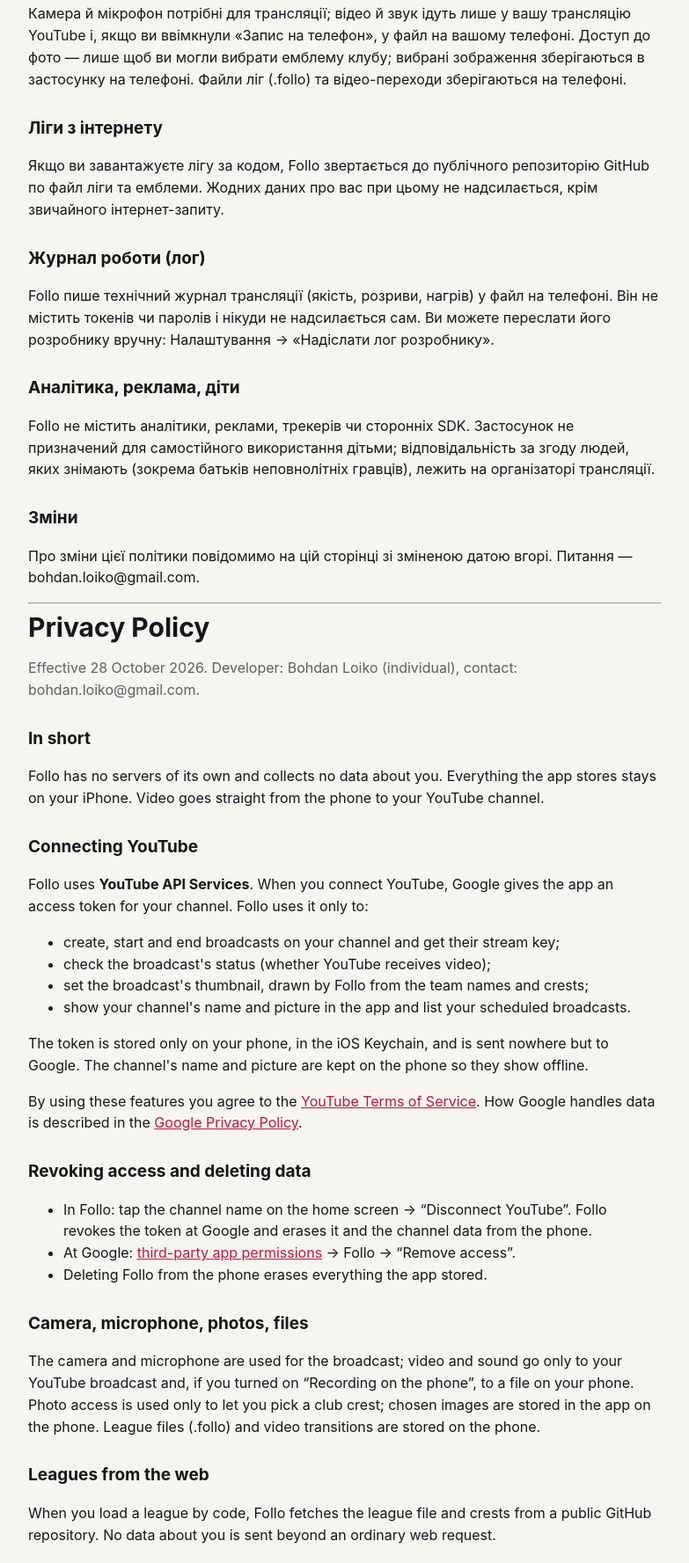
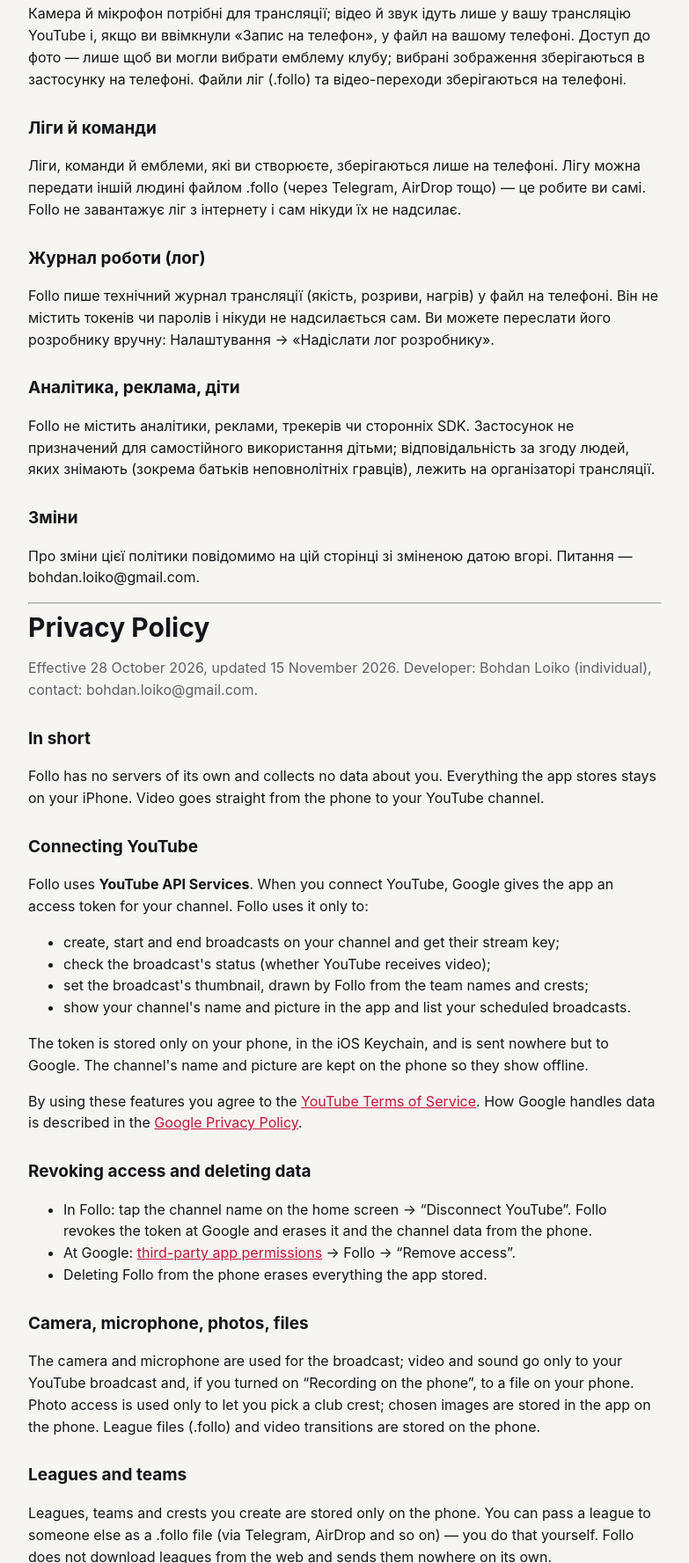
Before and after one commit to bloiko/follo-app, a plain HTML site: page privacy.html in a window 1280 px wide. Shown: the part 1023-2800 px from the top of the page at 88% size, without its empty margins (248-1031 px from the left). Drawn offline with Linux system fonts and the light colour scheme.

Commit message:
Privacy: leagues live on the phone and travel as .follo files; no more loading from GitHub (updated 15 Nov 2026)
Co-Authored-By: Claude Opus 5.5 <noreply@anthropic.com>

```diff
--- a/privacy.html
+++ b/privacy.html
@@ -4,7 +4,7 @@
 <header><img src="icon.png" alt=""><a href="./">Follo</a><nav><a href="#en">English</a><a href="support.html">Підтримка</a></nav></header>
 
 <h1>Політика конфіденційності</h1>
-<p class="muted">Діє з 28 жовтня 2026 року. Розробник: Богдан Лойко (фізична особа), контакт: bohdan.loiko@gmail.com.</p>
+<p class="muted">Діє з 28 жовтня 2026 року, оновлено 15 листопада 2026 року. Розробник: Богдан Лойко (фізична особа), контакт: bohdan.loiko@gmail.com.</p>
 
 <h2>Коротко</h2>
 <p>Follo не має власних серверів і не збирає ваших даних. Усе, що застосунок зберігає, лежить лише на вашому iPhone. Відео йде напряму з телефона у ваш YouTube-канал.</p>
@@ -30,8 +30,8 @@
 <h2>Камера, мікрофон, фото, файли</h2>
 <p>Камера й мікрофон потрібні для трансляції; відео й звук ідуть лише у вашу трансляцію YouTube і, якщо ви ввімкнули «Запис на телефон», у файл на вашому телефоні. Доступ до фото — лише щоб ви могли вибрати емблему клубу; вибрані зображення зберігаються в застосунку на телефоні. Файли ліг (.follo) та відео-переходи зберігаються на телефоні.</p>
 
-<h2>Ліги з інтернету</h2>
-<p>Якщо ви завантажуєте лігу за кодом, Follo звертається до публічного репозиторію GitHub по файл ліги та емблеми. Жодних даних про вас при цьому не надсилається, крім звичайного інтернет-запиту.</p>
+<h2>Ліги й команди</h2>
+<p>Ліги, команди й емблеми, які ви створюєте, зберігаються лише на телефоні. Лігу можна передати іншій людині файлом .follo (через Telegram, AirDrop тощо) — це робите ви самі. Follo не завантажує ліг з інтернету і сам нікуди їх не надсилає.</p>
 
 <h2>Журнал роботи (лог)</h2>
 <p>Follo пише технічний журнал трансляції (якість, розриви, нагрів) у файл на телефоні. Він не містить токенів чи паролів і нікуди не надсилається сам. Ви можете переслати його розробнику вручну: Налаштування → «Надіслати лог розробнику».</p>
@@ -45,7 +45,7 @@
 <hr id="en">
 
 <h1>Privacy Policy</h1>
-<p class="muted">Effective 28 October 2026. Developer: Bohdan Loiko (individual), contact: bohdan.loiko@gmail.com.</p>
+<p class="muted">Effective 28 October 2026, updated 15 November 2026. Developer: Bohdan Loiko (individual), contact: bohdan.loiko@gmail.com.</p>
 
 <h2>In short</h2>
 <p>Follo has no servers of its own and collects no data about you. Everything the app stores stays on your iPhone. Video goes straight from the phone to your YouTube channel.</p>
@@ -71,8 +71,8 @@
 <h2>Camera, microphone, photos, files</h2>
 <p>The camera and microphone are used for the broadcast; video and sound go only to your YouTube broadcast and, if you turned on “Recording on the phone”, to a file on your phone. Photo access is used only to let you pick a club crest; chosen images are stored in the app on the phone. League files (.follo) and video transitions are stored on the phone.</p>
 
-<h2>Leagues from the web</h2>
-<p>When you load a league by code, Follo fetches the league file and crests from a public GitHub repository. No data about you is sent beyond an ordinary web request.</p>
+<h2>Leagues and teams</h2>
+<p>Leagues, teams and crests you create are stored only on the phone. You can pass a league to someone else as a .follo file (via Telegram, AirDrop and so on) — you do that yourself. Follo does not download leagues from the web and sends them nowhere on its own.</p>
 
 <h2>Log</h2>
 <p>Follo writes a technical log of the broadcast (quality, drops, heat) to a file on the phone. It contains no tokens or passwords and is never sent on its own. You can forward it to the developer yourself: Settings → “Send the log to the developer”.</p>
```
